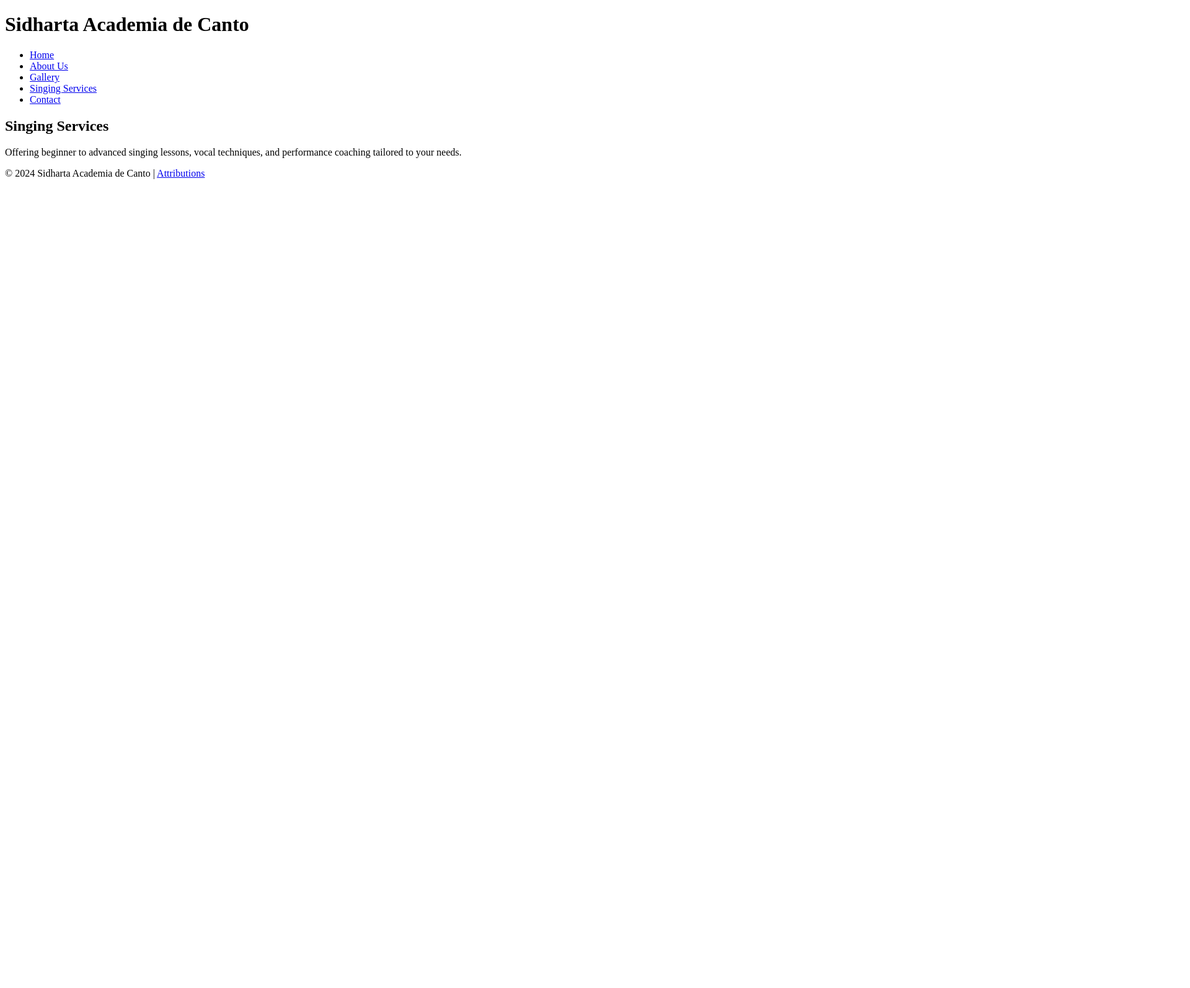
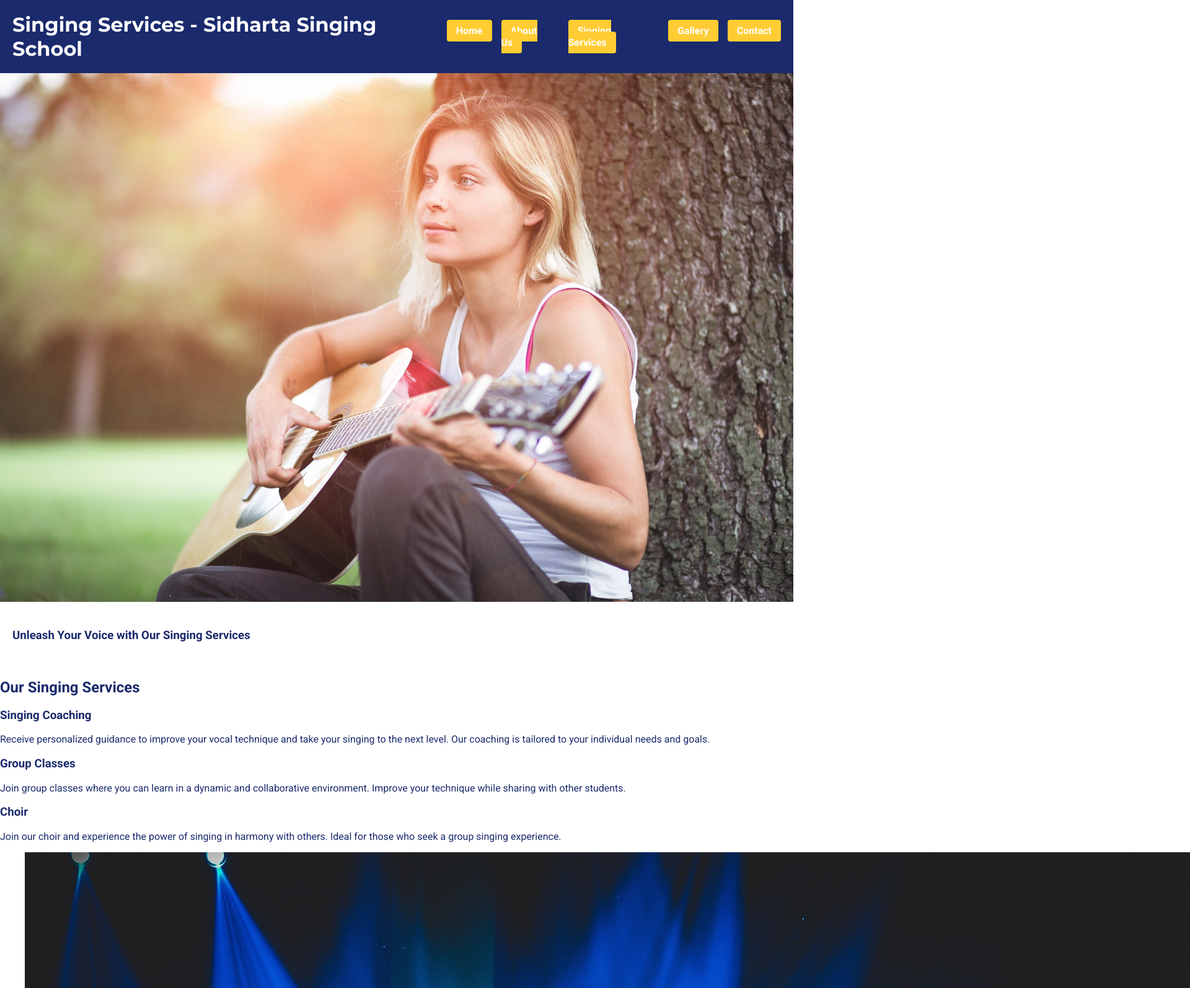
Before and after one commit to crispol12/wdd131, a plain HTML site: page services-singing.html in a window 1280 px wide. Shown: the top 1594 px of the page at 62% size, 1920 px wide, since content can reach past the window. Before the commit the page ends 800 px from the top, so only its background shows below. Drawn offline with Linux system fonts and the light colour scheme.

Commit message:
add changes

```diff
--- a/services-singing.html
+++ b/services-singing.html
@@ -1,34 +1,79 @@
 <!DOCTYPE html>
-<html lang="es">
+<html lang="en">
 <head>
     <meta charset="UTF-8">
     <meta name="viewport" content="width=device-width, initial-scale=1.0">
-    <title>Singing Services - Sidharta Academia de Canto</title>
-    <link rel="stylesheet" href="styles/style.css">
+    <title>Singing Services - Sidharta Singing School</title>
+    <link rel="preconnect" href="https://fonts.googleapis.com">
+    <link rel="preconnect" href="https://fonts.gstatic.com" crossorigin>
+    <link href="https://fonts.googleapis.com/css2?family=Montserrat:wght@400;700&family=Roboto:wght@400;700&display=swap" rel="stylesheet">
+    <link rel="stylesheet" href="styles/services-mobile.css" media="(max-width: 768px)">
+    <link rel="stylesheet" href="styles/services-desktop.css" media="(min-width: 769px)">
 </head>
 <body>
     <header>
-        <h1>Sidharta Academia de Canto</h1>
-        <nav>
+        <h1>Singing Services - Sidharta Singing School</h1>
+        <!-- Hamburger menu for mobile -->
+        <div class="hamburger-menu" onclick="toggleMenu()">
+            <div class="bar"></div>
+            <div class="bar"></div>
+            <div class="bar"></div>
+        </div>
+
+        <!-- Navigation for mobile and large screens -->
+        <nav id="nav-links">
             <ul>
-                <li><a href="index.html">Home</a></li>
-                <li><a href="about.html">About Us</a></li>
+                <li><a href="home-sidharta.html">Home</a></li>
+                <li><a href="about-us.html">About Us</a></li>
+                <li><a href="services-singing.html">Singing Services</a></li>
                 <li><a href="gallery.html">Gallery</a></li>
-                <li><a href="services.html">Singing Services</a></li>
                 <li><a href="contact.html">Contact</a></li>
             </ul>
         </nav>
     </header>
 
     <main>
-        <section>
-            <h2>Singing Services</h2>
-            <p>Offering beginner to advanced singing lessons, vocal techniques, and performance coaching tailored to your needs.</p>
+        <!-- Main banner with image -->
+        <section class="main-banner">
+            <img src="images/play_guitar.jpg" alt="Singing Coaching">
+            <h3>Unleash Your Voice with Our Singing Services</h3>
+        </section>
+
+        <!-- Description of services -->
+        <section class="services">
+            <h2>Our Singing Services</h2>
+
+            <!-- Singing Coaching service -->
+            <div class="service">
+                <h3>Singing Coaching</h3>
+                <p>Receive personalized guidance to improve your vocal technique and take your singing to the next level. Our coaching is tailored to your individual needs and goals.</p>
+            </div>
+
+            <!-- Group Classes service -->
+            <div class="service">
+                <h3>Group Classes</h3>
+                <p>Join group classes where you can learn in a dynamic and collaborative environment. Improve your technique while sharing with other students.</p>
+            </div>
+
+            <!-- Choir service -->
+            <div class="service">
+                <h3>Choir</h3>
+                <p>Join our choir and experience the power of singing in harmony with others. Ideal for those who seek a group singing experience.</p>
+            </div>
+
+            <!-- Additional image with description -->
+            <figure>
+                <img src="images/band.jpg" alt="Group Singing Class">
+                <figcaption>Band, the best opcion by practice singing.</figcaption>
+            </figure>
         </section>
     </main>
 
     <footer>
-        <p>&copy; 2024 Sidharta Academia de Canto | <a href="attributions.html">Attributions</a></p>
+        <p>&copy; <span id="currentyear"></span> Sidharta - Otavalo/Ecuador</p>
+        <p id="lastModified">Last Modification:</p>
     </footer>
+
+    <script src="scripts/sidharta.js"></script>
 </body>
 </html>
--- a/styles/mobile-sidharta.css
+++ b/styles/mobile-sidharta.css
@@ -146,7 +146,7 @@ img {
 }
 
 footer {
-    background-color: #000000;
+    background-color: #1a2a6c;
     color: #ffffff;
     text-align: center;
     padding: 10px;
--- a/styles/services-desktop.css
+++ b/styles/services-desktop.css
@@ -0,0 +1,153 @@
+/* General Body Style */
+body {
+    display: flex;
+    flex-direction: column;
+    min-height: 100vh; /* Hace que el cuerpo ocupe al menos toda la altura de la ventana */
+    margin: 0;
+    padding: 0;
+    font-family: 'Roboto', sans-serif;
+    color: #1a2a6c;
+    background-color: #ffffff;
+}
+
+/* Main */
+main {
+    flex: 1; /* Hace que el contenido principal ocupe el espacio disponible entre header y footer */
+}
+
+/* Header */
+header {
+    display: flex;
+    align-items: center;
+    justify-content: space-between;
+    background-color: #1a2a6c;
+    padding: 20px;
+}
+
+h1 {
+    font-family: 'Montserrat', sans-serif;
+    color: #ffffff;
+    margin: 0;
+}
+
+/* Navigation for Large Screens */
+nav#nav-links {
+    display: flex;
+    justify-content: flex-end;
+    align-items: center;
+    gap: 15px;
+}
+
+nav#nav-links ul {
+    list-style: none;
+    display: flex;
+    gap: 15px;
+    padding: 0;
+    margin: 0;
+}
+
+nav#nav-links a {
+    color: #ffffff;
+    text-decoration: none;
+    font-weight: bold;
+    padding: 8px 15px;
+    background-color: #ffcc33;
+    border-radius: 4px;
+    transition: background-color 0.3s;
+}
+
+nav#nav-links a:hover {
+    background-color: #141413;
+}
+
+/* Hide Hamburger Menu in Large Screens */
+.hamburger-menu {
+    display: none;
+}
+
+/* Main Banner for Full Screen */
+.main-banner img {
+    width: 100vw;
+    height: auto;
+    object-fit: cover;
+}
+
+.main-banner h3 {
+    padding: 20px;
+    background-color: rgba(255, 255, 255, 0.8);
+    display: inline-block;
+    border-radius: 8px;
+    color: #1a2a6c;
+}
+
+/* Service Description for Large Screens */
+.description {
+    display: grid;
+    grid-template-columns: 1fr 2fr 1fr;
+    gap: 20px;
+    align-items: center;
+    max-width: 1200px;
+    margin: 0 auto;
+    padding: 20px;
+}
+
+/* Align images on sides */
+.description figure {
+    display: flex;
+    flex-direction: column;
+    align-items: center;
+}
+
+.description figure:nth-of-type(1) {
+    grid-column: 1;
+}
+
+.description figure:nth-of-type(2) {
+    grid-column: 3;
+}
+
+/* Center Text Column */
+.description-text {
+    grid-column: 2;
+    font-size: 1.2rem;
+    line-height: 1.5;
+    color: #333;
+    padding: 0 20px;
+    display: flex;
+    flex-direction: column;
+    align-items: center;
+    text-align: center;
+}
+
+/* About Us Section */
+.about-us {
+    background-color: #f9f9f9;
+    padding: 20px;
+    color: #1a2a6c;
+    box-shadow: 0px 4px 8px rgba(0, 0, 0, 0.2);
+    border-radius: 8px;
+    max-width: 700px;
+    margin: 0 auto;
+    font-size: 1rem;
+}
+
+/* Footer */
+footer {
+    background-color: #1a2a6c;
+    color: #ffffff;
+    text-align: center;
+    padding: 10px;
+    width: 100%;
+    margin-top: auto; /* Empuja el footer hacia la parte inferior cuando el contenido es insuficiente */
+}
+
+/* Media Query for Large Screens */
+@media (min-width: 1440px) {
+    .main-banner, .description {
+        max-width: 1600px;
+    }
+
+    .gallery {
+        grid-template-columns: repeat(5, 1fr);
+    }
+}
--- a/styles/services-mobile.css
+++ b/styles/services-mobile.css
@@ -0,0 +1,144 @@
+/* General Body Style */
+body {
+    display: flex;
+    flex-direction: column;
+    min-height: 100vh;
+    margin: 0;
+    padding: 0;
+    font-family: 'Roboto', sans-serif;
+    color: #1a2a6c;
+    background-color: #ffffff;
+}
+
+/* Header */
+header {
+    background-color: #1a2a6c;
+    color: #ffffff;
+    padding: 20px;
+    text-align: center;
+    position: relative;
+}
+
+/* Title */
+h1 {
+    font-family: 'Montserrat', sans-serif;
+    margin: 0;
+}
+
+/* Hamburger Menu */
+.hamburger-menu {
+    width: 30px;
+    cursor: pointer;
+    display: block;
+    position: absolute;
+    top: 20px;
+    right: 20px;
+    z-index: 10;
+}
+
+.hamburger-menu .bar {
+    height: 4px;
+    background-color: #ffffff;
+    margin: 6px 0;
+    transition: 0.4s;
+}
+
+/* Mobile Navigation */
+nav#nav-links {
+    display: none;
+    background-color: #ffffff;
+    color: #1a2a6c;
+    position: absolute;
+    top: 60px;
+    right: 0;
+    width: 100%;
+    text-align: center;
+}
+
+nav#nav-links ul {
+    list-style: none;
+    padding: 0;
+    margin: 0;
+}
+
+nav#nav-links li {
+    padding: 10px 0;
+    border-bottom: 1px solid #ddd;
+}
+
+nav#nav-links a {
+    text-decoration: none;
+    color: #1a2a6c;
+    font-weight: bold;
+}
+main {
+    flex: 1;
+}
+/* Main Banner */
+.main-banner img {
+    width: 100vw;
+    height: auto;
+    object-fit: cover;
+}
+
+.main-banner h3 {
+    padding: 20px;
+    background-color: rgba(255, 255, 255, 0.8);
+    display: inline-block;
+    border-radius: 8px;
+    color: #1a2a6c;
+}
+
+/* Service Description Section */
+.description {
+    padding: 20px;
+    display: flex;
+    flex-direction: column;
+    align-items: center;
+    text-align: center;
+}
+
+.description img {
+    width: 100%;
+    max-width: 300px;
+    border-radius: 8px;
+    margin-bottom: 20px;
+}
+
+.description-text {
+    font-size: 1rem;
+    padding: 0 10px;
+}
+
+/* About Us Section */
+.about-us {
+    background-color: #f9f9f9;
+    padding: 40px 20px;
+    text-align: center;
+    color: #1a2a6c;
+}
+
+.about-us h2 {
+    font-size: 2rem;
+    font-weight: bold;
+    margin-bottom: 20px;
+}
+
+.about-us p {
+    font-size: 1.1rem;
+    line-height: 1.6;
+    color: #333;
+    max-width: 800px;
+    margin: 0 auto 20px auto;
+}
+
+/* Footer */
+footer {
+    background-color: #1a2a6c;
+    color: #ffffff;
+    text-align: center;
+    padding: 10px;
+    width: 100%;
+    position: relative;
+    bottom: 0;
+}
```
Also changed, not shown: images/band.jpg (added), images/play_guitar.jpg (added).
